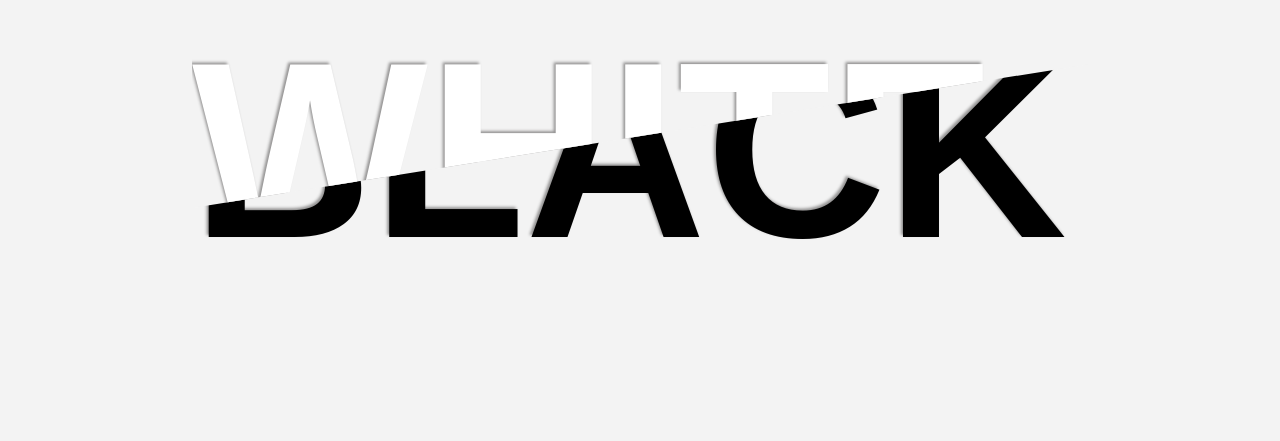
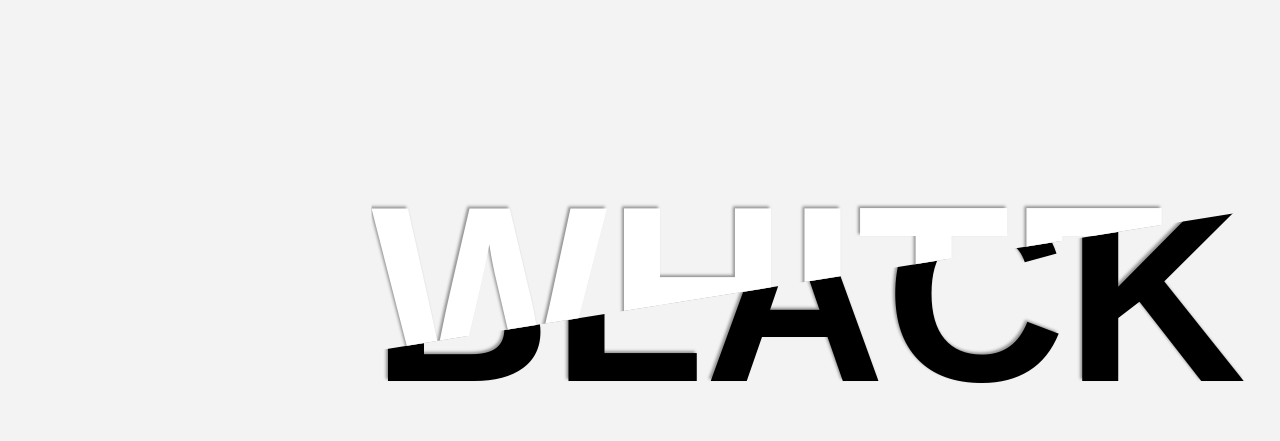
Before and after one commit to stedeem/changing-text, a plain HTML site: page index.html in a window 1280 px wide. Shown: the part 106-547 px from the top of the page. Drawn offline with Linux system fonts and the light colour scheme.

Commit message:
aligned to the center

```diff
--- a/changing-text.css
+++ b/changing-text.css
@@ -19,7 +19,7 @@ h1 {
     margin:0;
     padding:0;
     position: absolute;
-    transform: translate( 50%, -100%);
+    transform: translate( 70%, -50%);
     top: 50%;
     right: 50%;
     text-transform:uppercase;
```
